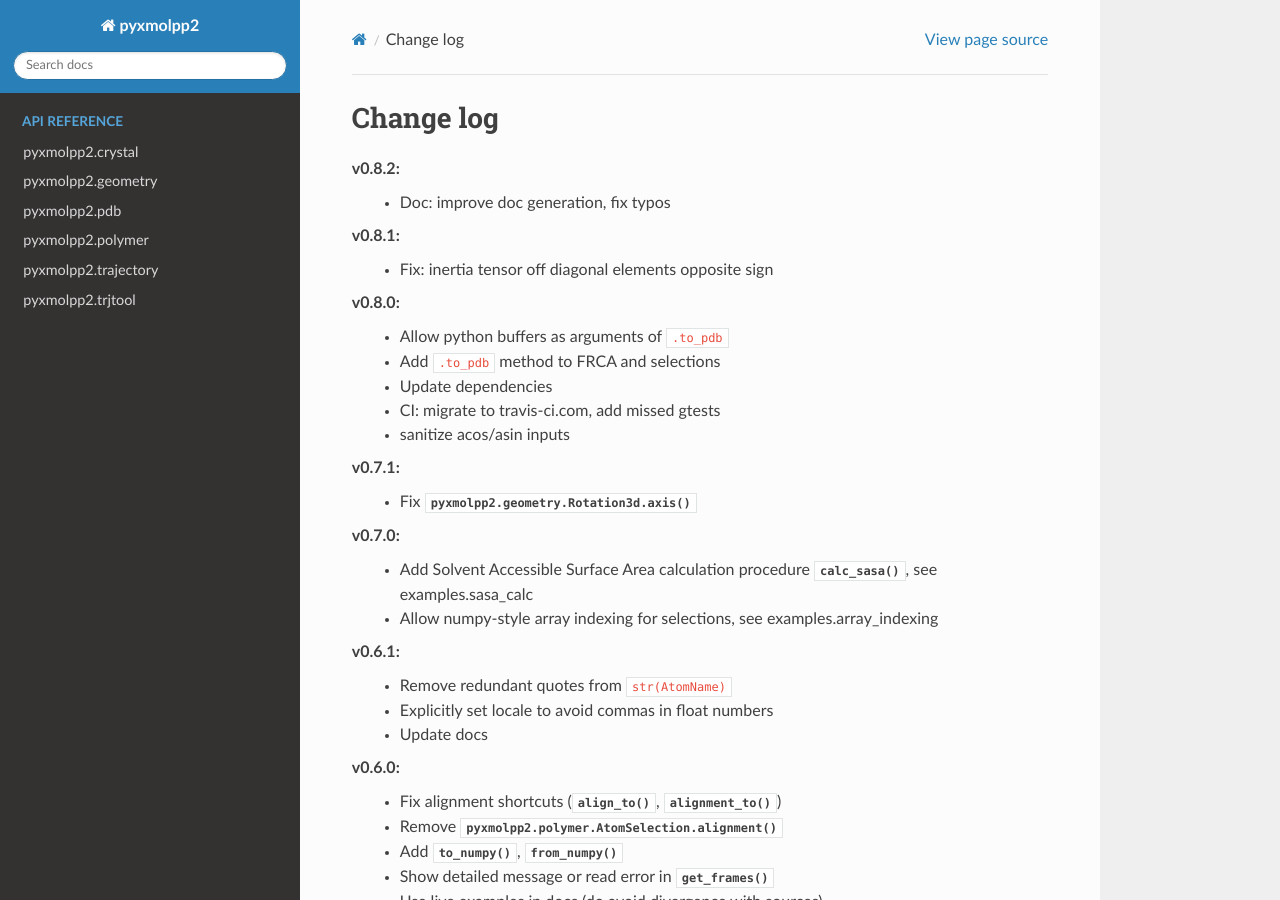
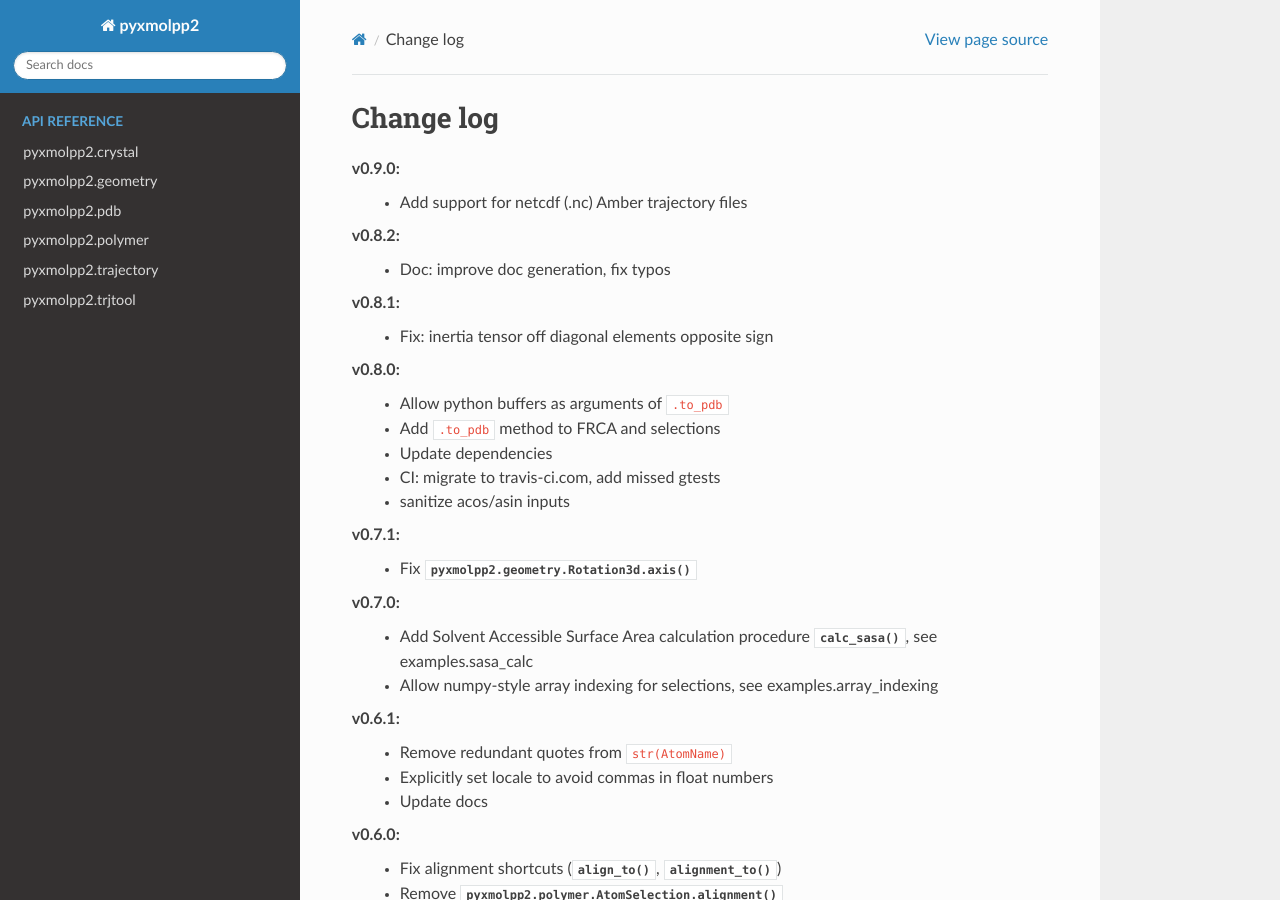
Before and after one commit to sizmailov/pyxmolpp2, a Sphinx documentation site: the page built from docs/source/changelog.rst, in a window 1280 px wide and 900 px high. Built offline with Sphinx 7.4.7 and the Read the Docs theme 2.0.0, drawn with Linux system fonts in a browser that asks for light colours; pages that are not in the unit, such as notebooks, are missing from menus.

Commit message:
Update changelog

```diff
--- a/docs/source/changelog.rst
+++ b/docs/source/changelog.rst
@@ -1,10 +1,16 @@
 ----------
 Change log
 ----------
+
+v0.9.0:
+  - Add support for netcdf (.nc) Amber trajectory files
+
 v0.8.2:
   - Doc: improve doc generation, fix typos
+
 v0.8.1:
   - Fix: inertia tensor off diagonal elements opposite sign
+
 v0.8.0:
   - Allow python buffers as arguments of ``.to_pdb``
   - Add ``.to_pdb`` method to FRCA and selections
```
